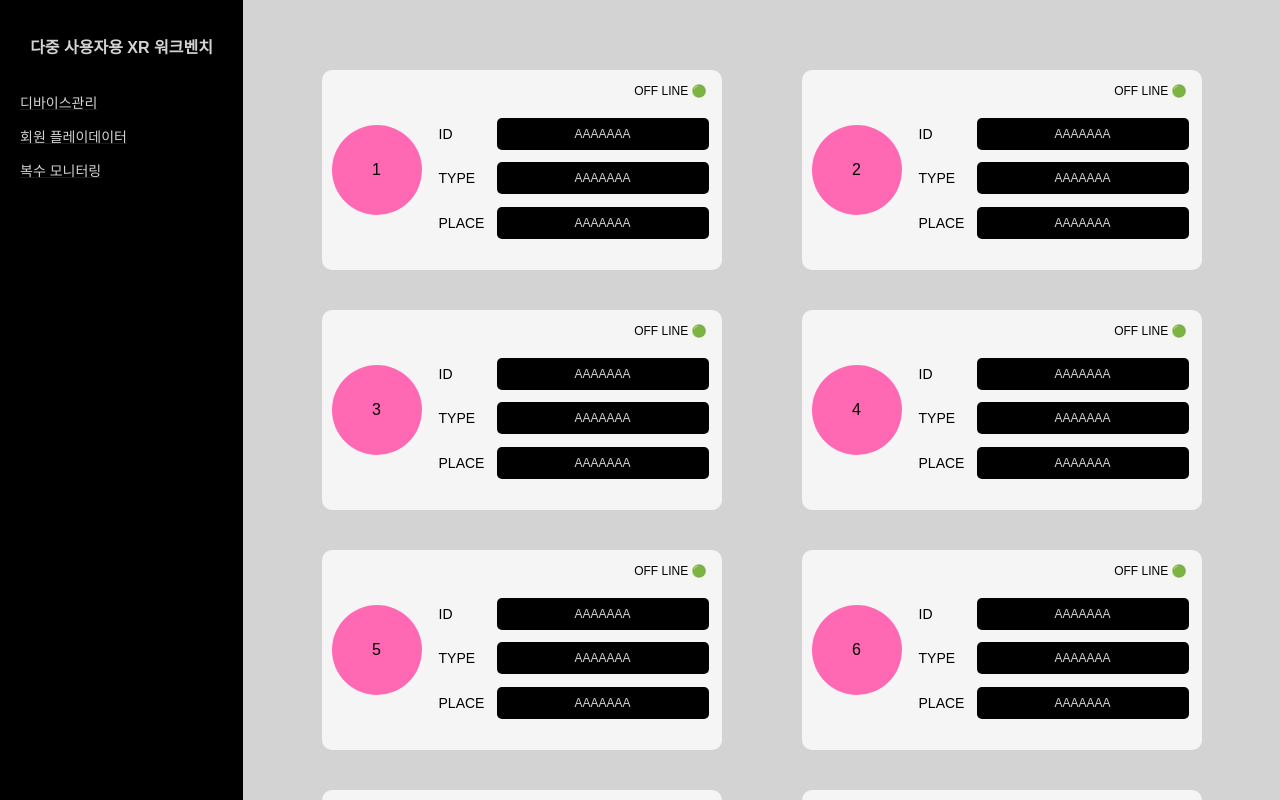
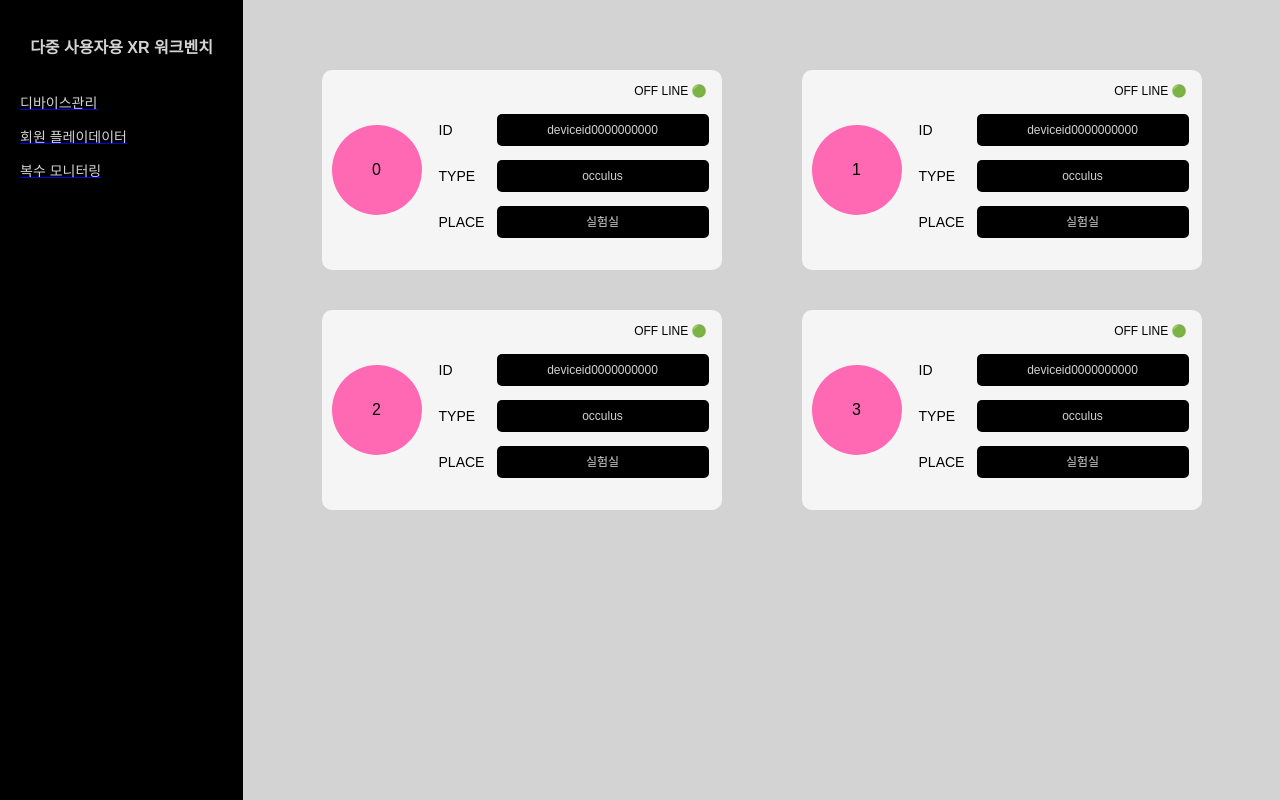
Before and after one commit to azerclion/kaist-outsource, a React (Create React App) app: page / in a window 1280 px wide. Shown: the top 800 px of the page. Built offline with nearby package versions, Linux system fonts and the light colour scheme; the HTML template or start-up script is replaced by a standard one.

Commit message:
apply data

```diff
--- a/src/Router.js
+++ b/src/Router.js
@@ -10,6 +10,7 @@ import PlayData from "./pages/PlayData";
 const LayoutContainer = styled.div`
   display: flex;
   flex-direction: row;
+  flex-wrap: nowrap;
 `;
 
 function Router() {
--- a/src/pages/DeviceManage.js
+++ b/src/pages/DeviceManage.js
@@ -46,7 +46,7 @@ const OnOffSignal = styled.div`
   align-self: flex-end;
   margin-top: -10px;
   margin-right: 5px;
-  margin-bottom: 15px;
+  margin-bottom: 10px;
 `;
 const InfoUint = styled.div`
   width: 270px;
@@ -76,27 +76,56 @@ const InfoUint = styled.div`
   }
 `;
 
-const data = [1, 2, 3, 4, 5, 6, 7, 8, 9, 10, 11, 12, 13, 14, 15];
+const data = [
+  {
+    id: "1",
+    login_id: "testlogin01",
+    device_id: "deviceid0000000000",
+    device_type: "occulus",
+    regdate: "2022-10-17 23:43:37",
+  },
+  {
+    id: "2",
+    login_id: "testlogin01",
+    device_id: "deviceid0000000000",
+    device_type: "occulus",
+    regdate: "2022-10-18 00:35:23",
+  },
+  {
+    id: "3",
+    login_id: "testlogin01",
+    device_id: "deviceid0000000000",
+    device_type: "occulus",
+    regdate: "2022-10-19 16:55:40",
+  },
+  {
+    id: "4",
+    login_id: "testlogin01",
+    device_id: "deviceid0000000000",
+    device_type: "occulus",
+    regdate: "2022-10-19 17:16:17",
+  },
+];
 
 function DeviceManage() {
   return (
     <DeviceContainer>
-      {data.map((device, idx) => (
+      {data.map((d, idx) => (
         <DeviceBox key={idx}>
-          <DeviceLogo>{device}</DeviceLogo>
+          <DeviceLogo>{idx}</DeviceLogo>
           <DeviceInfo>
             <OnOffSignal>OFF LINE 🟢</OnOffSignal>
             <InfoUint>
               <div>ID</div>
-              <div>AAAAAAA</div>
+              <div>{d.device_id}</div>
             </InfoUint>
             <InfoUint>
               <div>TYPE</div>
-              <div>AAAAAAA</div>
+              <div>{d.device_type}</div>
             </InfoUint>
             <InfoUint>
               <div>PLACE</div>
-              <div>AAAAAAA</div>
+              <div>{d.device_loc ? d.device_loc : "실험실"}</div>
             </InfoUint>
           </DeviceInfo>
         </DeviceBox>
--- a/src/pages/Navi.js
+++ b/src/pages/Navi.js
@@ -3,9 +3,10 @@ import styled from "styled-components";
 
 const NaviContainer = styled.div`
   width: 300px;
-  height: 2000px;
+  height: 100vh;
   padding-top: 40px;
   background-color: black;
+  z-index: 10;
 `;
 const Title = styled.div`
   margin-bottom: 40px;
--- a/src/pages/PlayData.js
+++ b/src/pages/PlayData.js
@@ -29,13 +29,43 @@ const TableHeaderBox = styled.div`
   }
 `;
 const TableContentBox = styled(TableHeaderBox)`
+  border-bottom: 1px solid darkgray;
   div {
     color: black;
     background-color: lightgray;
   }
 `;
 
-const data = [1, 2, 3, 4, 5, 6];
+const data = [
+  {
+    id: "1",
+    login_id: "testlogin01",
+    device_id: "deviceid0000000000",
+    device_type: "occulus",
+    regdate: "2022-10-17 23:43:37",
+  },
+  {
+    id: "2",
+    login_id: "testlogin01",
+    device_id: "deviceid0000000000",
+    device_type: "occulus",
+    regdate: "2022-10-18 00:35:23",
+  },
+  {
+    id: "3",
+    login_id: "testlogin01",
+    device_id: "deviceid0000000000",
+    device_type: "occulus",
+    regdate: "2022-10-19 16:55:40",
+  },
+  {
+    id: "4",
+    login_id: "testlogin01",
+    device_id: "deviceid0000000000",
+    device_type: "occulus",
+    regdate: "2022-10-19 17:16:17",
+  },
+];
 
 function PlayData() {
   return (
@@ -50,12 +80,14 @@ function PlayData() {
       </TableHeaderBox>
       {data.map((d, idx) => (
         <TableContentBox key={idx}>
-          <div>{d}</div>
-          <div>{d}</div>
-          <div>{d}</div>
-          <div>{d}</div>
-          <div>{d}</div>
-          <div>{d}</div>
+          <div>{d.login_id}</div>
+          <div>{d.device_id}</div>
+          <div>{d.device_type}</div>
+          <div>{"30"}</div>
+          <div>{d.regdate}</div>
+          <div>
+            <button>그래프보기 ▷</button>
+          </div>
         </TableContentBox>
       ))}
     </PlayDataContainer>
```
